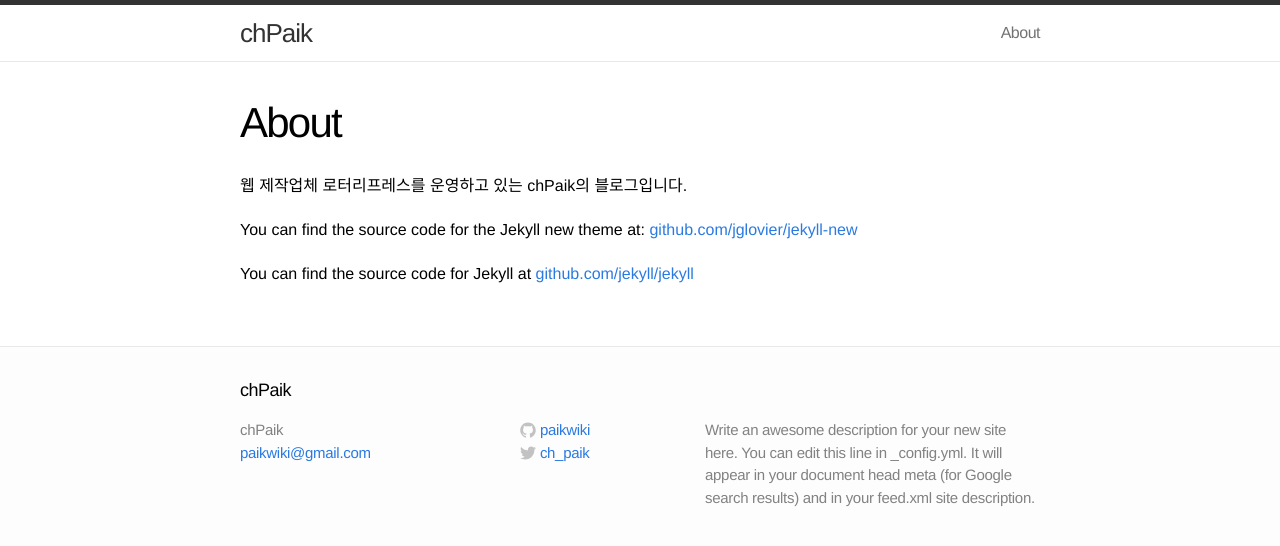
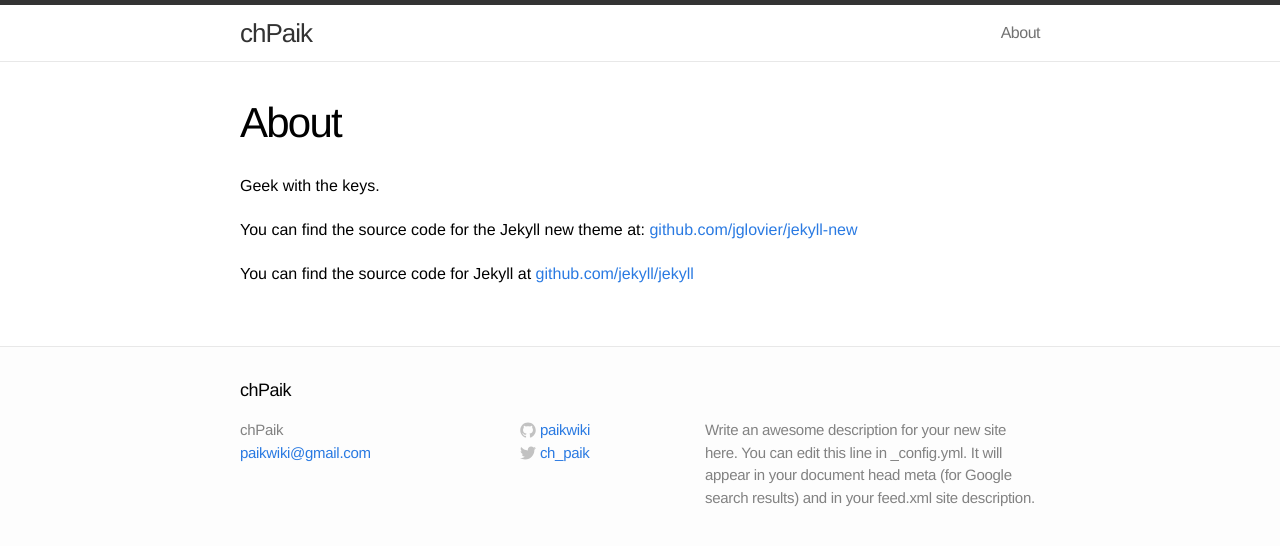
Before and after one commit to paikwiki/paikwiki.github.io, a Jekyll site: the page built from about.md, in a window 1280 px wide. Shown: the top 546 px of the page. Built offline with Jekyll 4.4.1, drawn with Linux system fonts in a browser that asks for light colours.

Commit message:
Edit about page.

```diff
--- a/about.md
+++ b/about.md
@@ -4,7 +4,7 @@
 permalink: /about/
 ---
 
-웹 제작업체 로터리프레스를 운영하고 있는 chPaik의 블로그입니다.
+Geek with the keys.
 
 You can find the source code for the Jekyll new theme at: [github.com/jglovier/jekyll-new](https://github.com/jglovier/jekyll-new)
 
```
